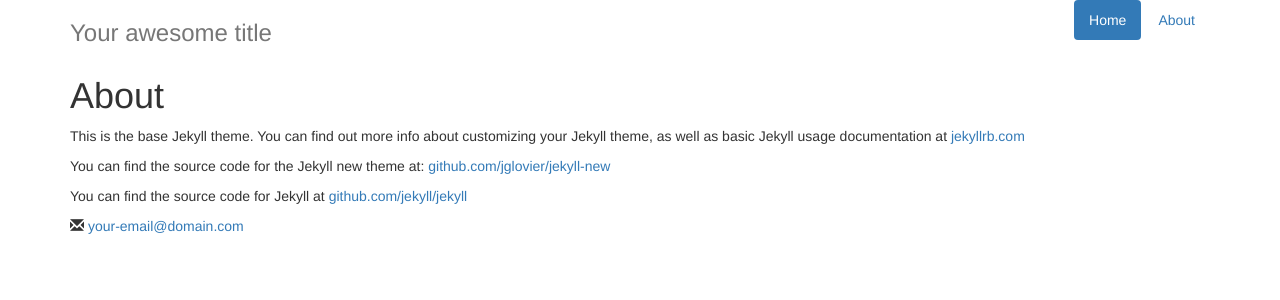
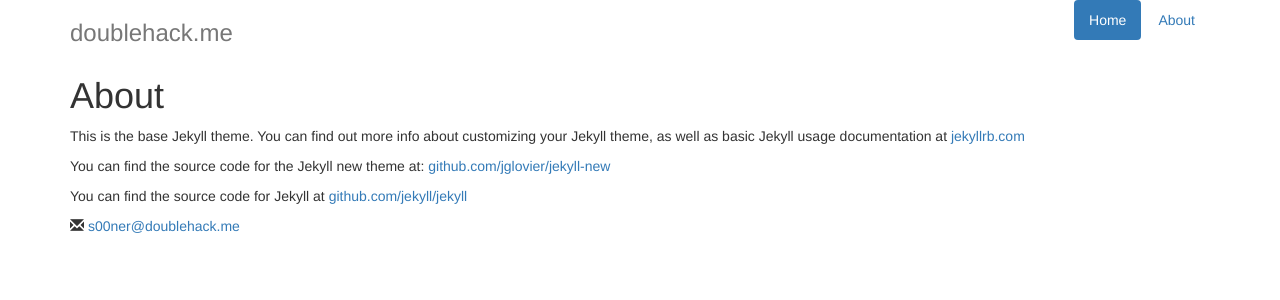
Before and after one commit to s00ner/doublehack.me, a Jekyll site: the page built from about.md, in a window 1280 px wide. Shown: the top 300 px of the page. Built offline with Jekyll 4.4.1, drawn with Linux system fonts in a browser that asks for light colours; nearby versions of some CDN libraries.

Commit message:
edited site config

```diff
--- a/_config.yml
+++ b/_config.yml
@@ -1,14 +1,12 @@
 # Site settings
-title: Your awesome title
-email: your-email@domain.com
+title: doublehack.me
+email: s00ner@doublehack.me
 description: > # this means to ignore newlines until "baseurl:"
-  Write an awesome description for your new site here. You can edit this
-  line in _config.yml. It will appear in your document head meta (for
-  Google search results) and in your feed.xml site description.
+  I am Jeff Yates, aka s00ner. Penetration Tester. Hackerspace Co-Founder. Security Enthusiast.
 baseurl: "" # the subpath of your site, e.g. /blog/
-url: "http://yourdomain.com" # the base hostname & protocol for your site
-twitter_username: jekyllrb
-github_username:  jekyll
+url: "http://doublehack.me" # the base hostname & protocol for your site
+twitter_username: jeffers0n
+github_username:  s00ner
 
 # Build settings
 markdown: kramdown
```
